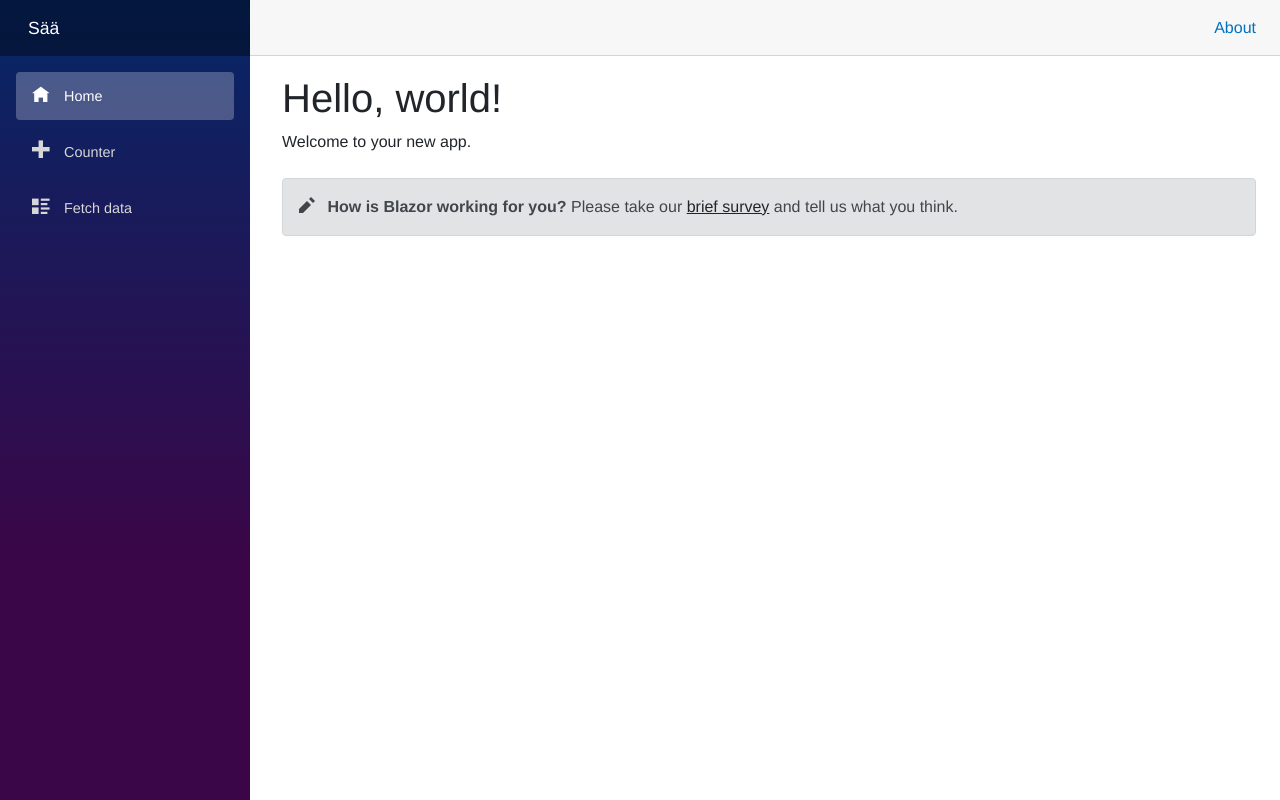
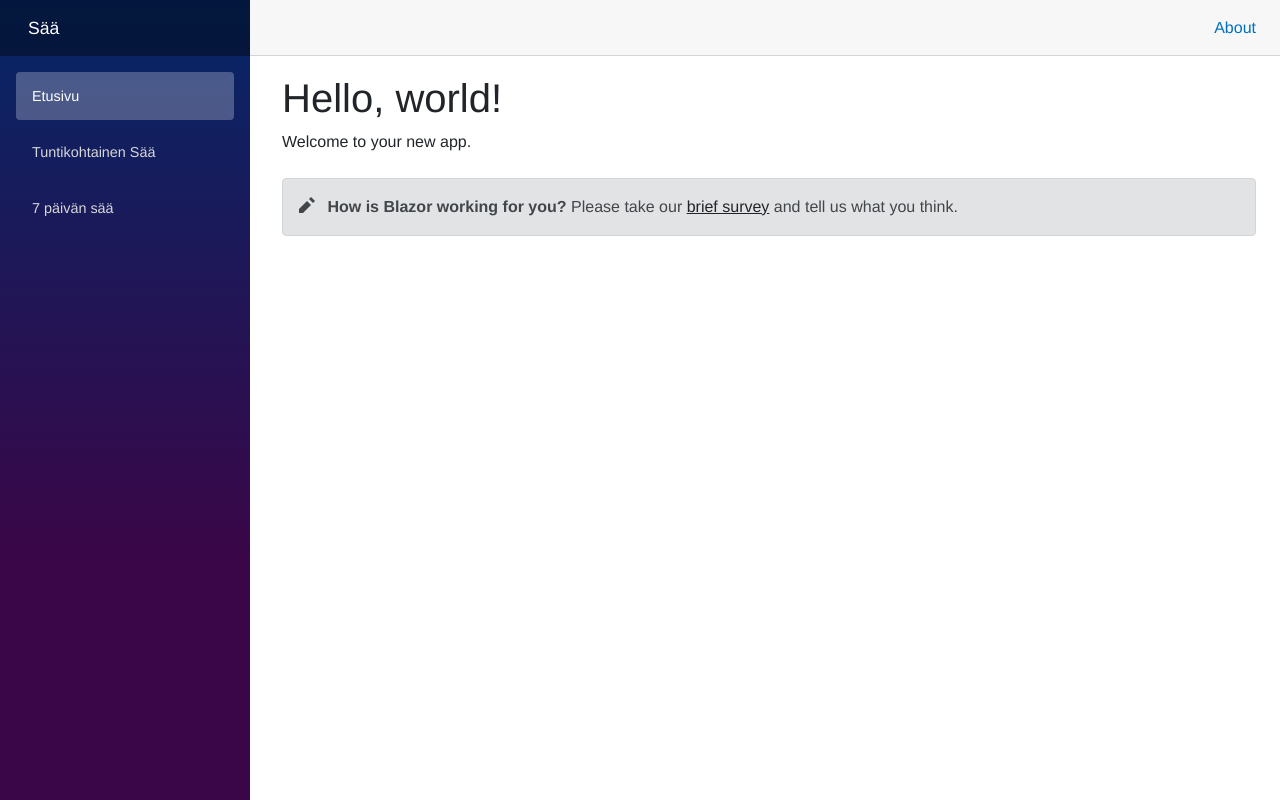
Before and after one commit to JennaHamarus/Saasovellus2, an ASP.NET Core app: page / in a window 1280 px wide. Run offline with ASP.NET Core 8, Linux system fonts and the light colour scheme; style sheets or scripts are compiled from the project's sources.

Commit message:
Muutettu navbaria

```diff
--- a/Saasovellus/Shared/NavMenu.razor
+++ b/Saasovellus/Shared/NavMenu.razor
@@ -11,17 +11,17 @@
     <nav class="flex-column">
         <div class="nav-item px-3">
             <NavLink class="nav-link" href="" Match="NavLinkMatch.All">
-                <span class="oi oi-home" aria-hidden="true"></span> Home
+                <span aria-hidden="true"></span> Etusivu
             </NavLink>
         </div>
         <div class="nav-item px-3">
             <NavLink class="nav-link" href="counter">
-                <span class="oi oi-plus" aria-hidden="true"></span> Counter
+                <span aria-hidden="true"></span> Tuntikohtainen Sää
             </NavLink>
         </div>
         <div class="nav-item px-3">
             <NavLink class="nav-link" href="fetchdata">
-                <span class="oi oi-list-rich" aria-hidden="true"></span> Fetch data
+                <span aria-hidden="true"></span> 7 päivän sää
             </NavLink>
         </div>
     </nav>
```
